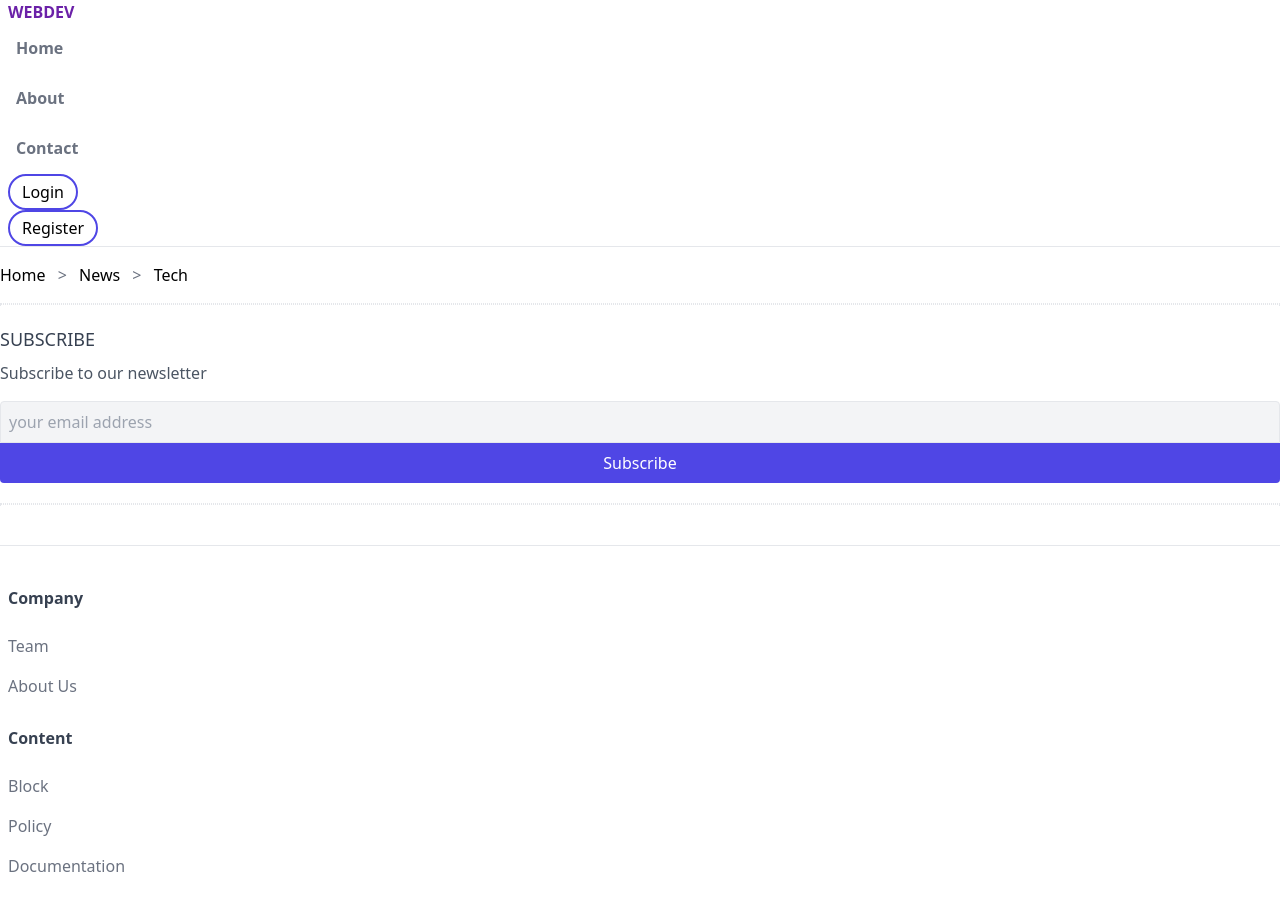
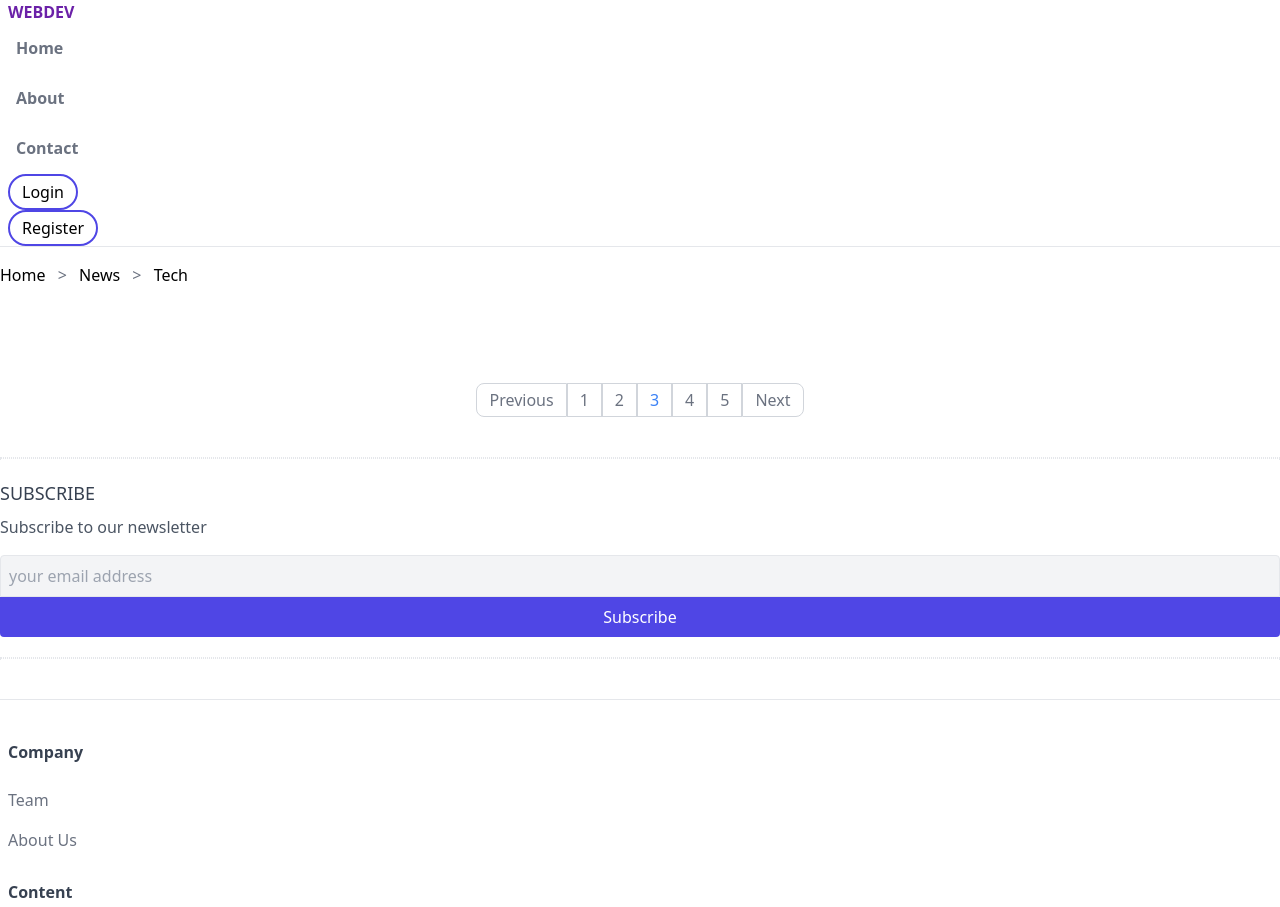
Before and after one commit to speareeD/speareed.github.io, a website: page index.html in a window 1280 px wide. Shown: the top 907 px of the page. Drawn offline with Linux system fonts and the light colour scheme.

Commit message:
added pagination

```diff
--- a/index.html
+++ b/index.html
@@ -46,6 +46,19 @@
         <span class="mx-2 text-gray-500">&gt;</span>
         <a class="text-grey-600 hover:text-gray-900" href="#">Tech</a>
       </div>
+    </div>
+
+    <!-- pagination -->
+    <div class="mt-20 mb-10">
+      <ul class="flex justify-center">
+        <li><a class="inline-block py-1 px-3 border border-gray-300 text-gray-500 hover:bg-gray-100 hover:text-gray-700 rounded-l-lg" href="#">Previous</a></li>
+        <li><a class="inline-block py-1 px-3 border border-gray-300 text-gray-500 hover:bg-gray-100 hover:text-gray-700" href="#">1</a></li>
+        <li><a class="inline-block py-1 px-3 border border-gray-300 text-gray-500 hover:bg-gray-100 hover:text-gray-700" href="#">2</a></li>
+        <li><a class="inline-block py-1 px-3 border border-gray-300 text-blue-500 hover:bg-blue-100" href="#">3</a></li>
+        <li><a class="inline-block py-1 px-3 border border-gray-300 text-gray-500 hover:bg-gray-100 hover:text-gray-700" href="#">4</a></li>
+        <li><a class="inline-block py-1 px-3 border border-gray-300 text-gray-500 hover:bg-gray-100 hover:text-gray-700" href="#">5</a></li>
+        <li><a class="inline-block py-1 px-3 border border-gray-300 text-gray-500 hover:bg-gray-100 hover:text-gray-700 rounded-r-lg" href="#">Next</a></li>
+      </ul>
     </div>
 
     <!-- divider -->
```
Also changed, not shown: public/styles.css.
